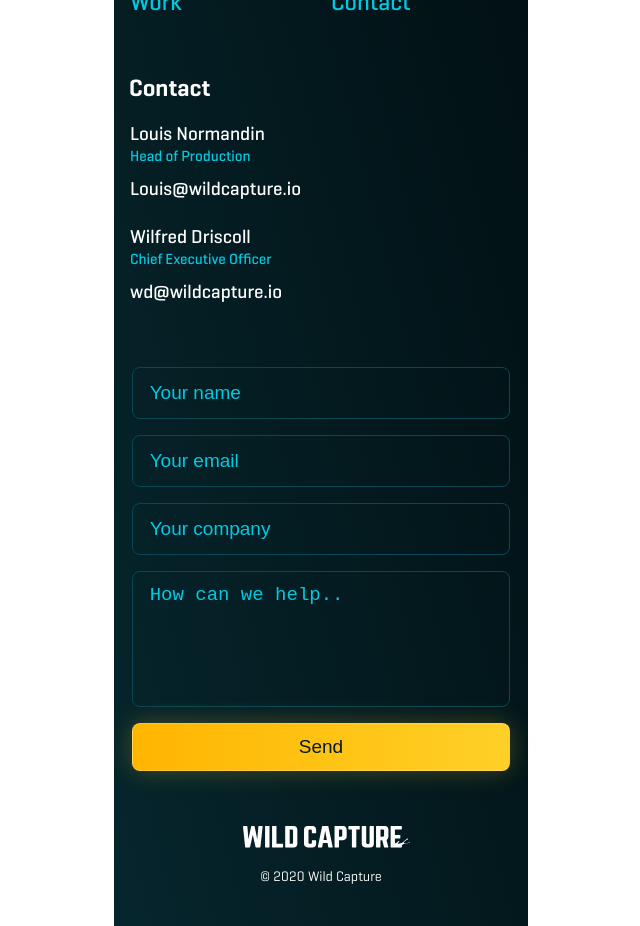
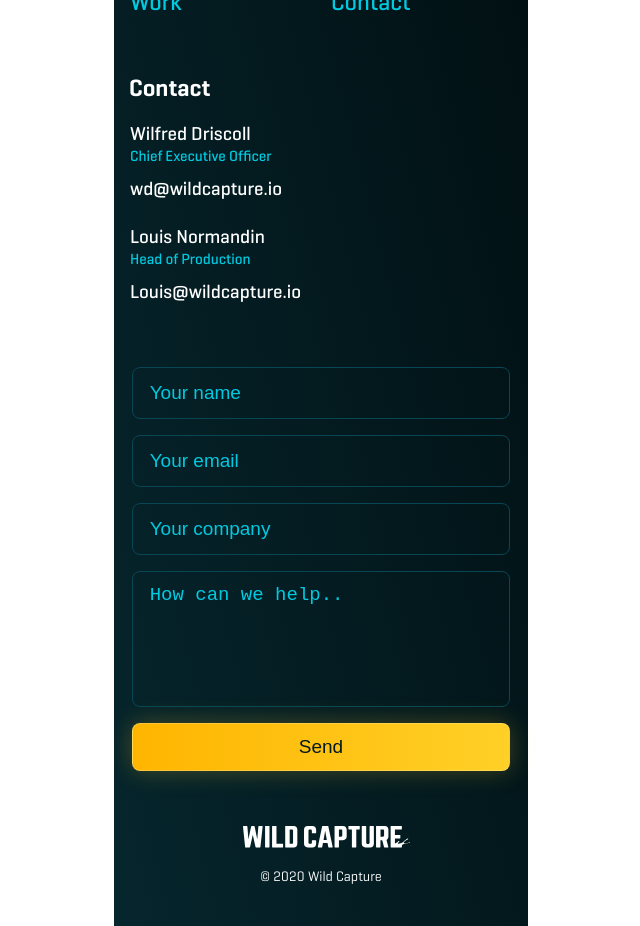
Before and after one commit to vernigora2k/wildcapture, a React (Create React App) app: page / in a window 1280 px wide. Shown: the part 2500-3426 px from the top of the page, without its empty margins (319-959 px from the left). Built offline with nearby package versions, Linux system fonts and the light colour scheme.

Commit message:
Switched Wilfred and Louis contact component

```diff
--- a/src/components/Contact.js
+++ b/src/components/Contact.js
@@ -22,14 +22,14 @@
                         </nav>
                         <div className="contact__info">
                             <div>
+                                <span className="contact__info-value">Wilfred Driscoll</span>
+                                <span className="contact__info-caption">Chief Executive Officer</span>
+                                <span className="contact__info-email">wd@wildcapture.io</span>
+                            </div>
+                            <div>
                                 <span className="contact__info-value">Louis Normandin</span>
                                 <span className="contact__info-caption">Head of Production</span>
                                 <span className="contact__info-email">Louis@wildcapture.io</span>
-                            </div>
-                            <div>
-                                <span className="contact__info-value">Wilfred Driscoll</span>
-                                <span className="contact__info-caption">Chief Executive Officer</span>
-                                <span className="contact__info-email">wd@wildcapture.io</span>
                             </div>
                         </div>
                         <form className="contact__form" onSubmit={handleFormSubmit}>
```
Also changed, not shown: 1 other file (tests, documents, lock files or other folders).
